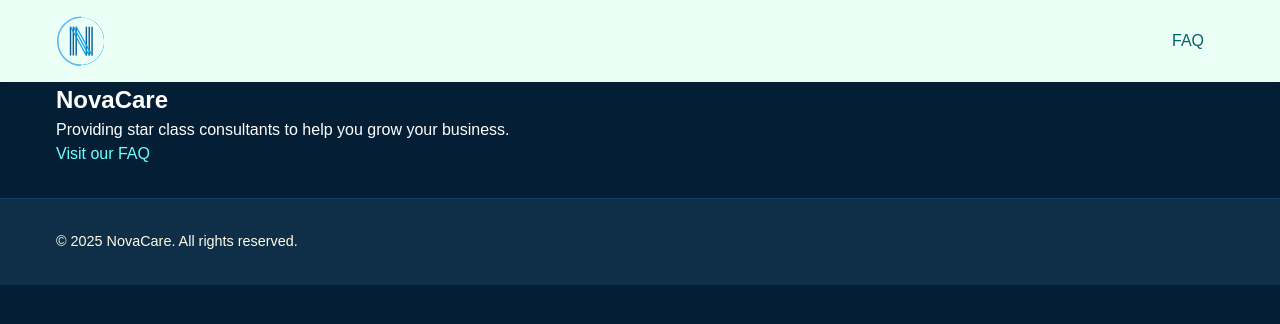
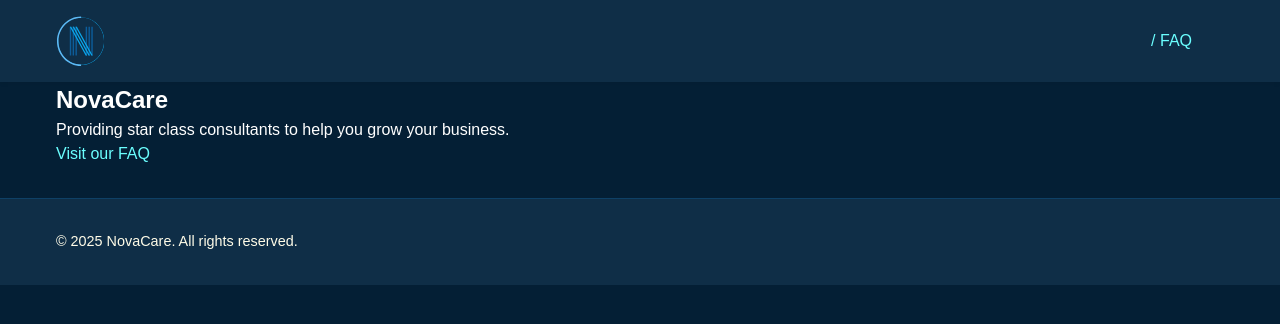
Before and after one commit to coffeeshakez/novaCareTechnical, a React (Vite) app in the folder frontend/: page / in a window 1280 px wide. Shown: the top 324 px of the page. Built offline with nearby package versions, Linux system fonts and the light colour scheme; no server answers.

Commit message:
fix: header styling

```diff
--- a/frontend/src/components/Layout/Header/Header.module.scss
+++ b/frontend/src/components/Layout/Header/Header.module.scss
@@ -1,6 +1,8 @@
+@use '@/styles/base/variables.scss' as *;
+
 .header {
   width: 100%;
-  background-color: var(--color-bg, #ebfff7);
+  background-color: $color-bg-secondary;
   box-shadow: 0 2px 4px rgba(0, 0, 0, 0.05);
   padding: 1rem 0;
 }
@@ -36,18 +38,41 @@
 }
 
 .navLink {
-  color: var(--color-link, #006565);
+  color: $color-link;
   text-decoration: none;
-  font-weight: 500;
-  padding: 0.75rem 1.25rem;
-  border-radius: 4px;
-  transition: all 0.2s ease;
-  font-family: var(--font-base, 'Poppins', sans-serif);
-  font-size: 1rem;
+  font-weight: $font-weight-medium;
+  padding: 0.5rem 1rem;
+  margin: 0 $spacing-md;
+  font-family: $font-family;
+  font-size: $font-size-base;
+  position: relative;
+  transition: all $transition-speed-normal ease;
+
+  &:after {
+    content: '';
+    position: absolute;
+    bottom: 0;
+    left: 0;
+    width: 0;
+    height: 2px;
+    background-color: $color-link-hover;
+    transition: width $transition-speed-normal ease;
+  }
 
   &:hover {
-    color: var(--color-link-hover, #0079ad);
-    background-color: var(--color-bg-secondary, #d6f1e6);
+    color: $color-link-hover;
+
+    &:after {
+      width: 100%;
+    }
+  }
+}
+
+.navLink.active {
+  color: $color-link-hover;
+
+  &:after {
+    width: 100%;
   }
 }
 
--- a/frontend/src/components/Layout/Header/Header.tsx
+++ b/frontend/src/components/Layout/Header/Header.tsx
@@ -12,7 +12,7 @@ export const Header = () => {
           </Link>
         </div>
         <nav className={styles.navigation}>
-          <Link to="/faq" className={styles.navLink}>FAQ</Link>
+          <Link to="/faq" className={styles.navLink}>/ FAQ</Link>
         </nav>
       </div>
     </header>
```
Also changed, not shown: frontend/src/vite-env.d.ts (added, +12 -0 lines).
